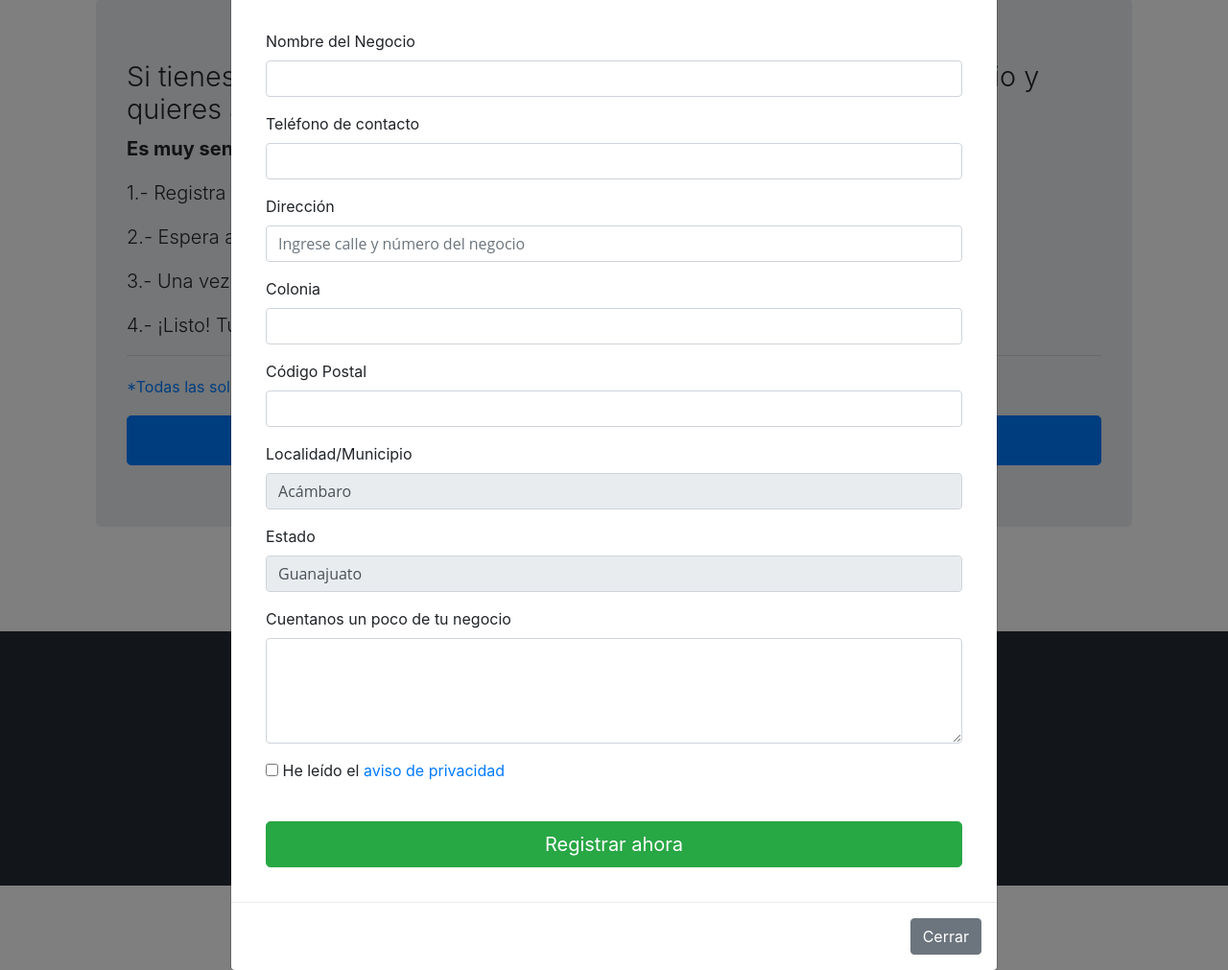
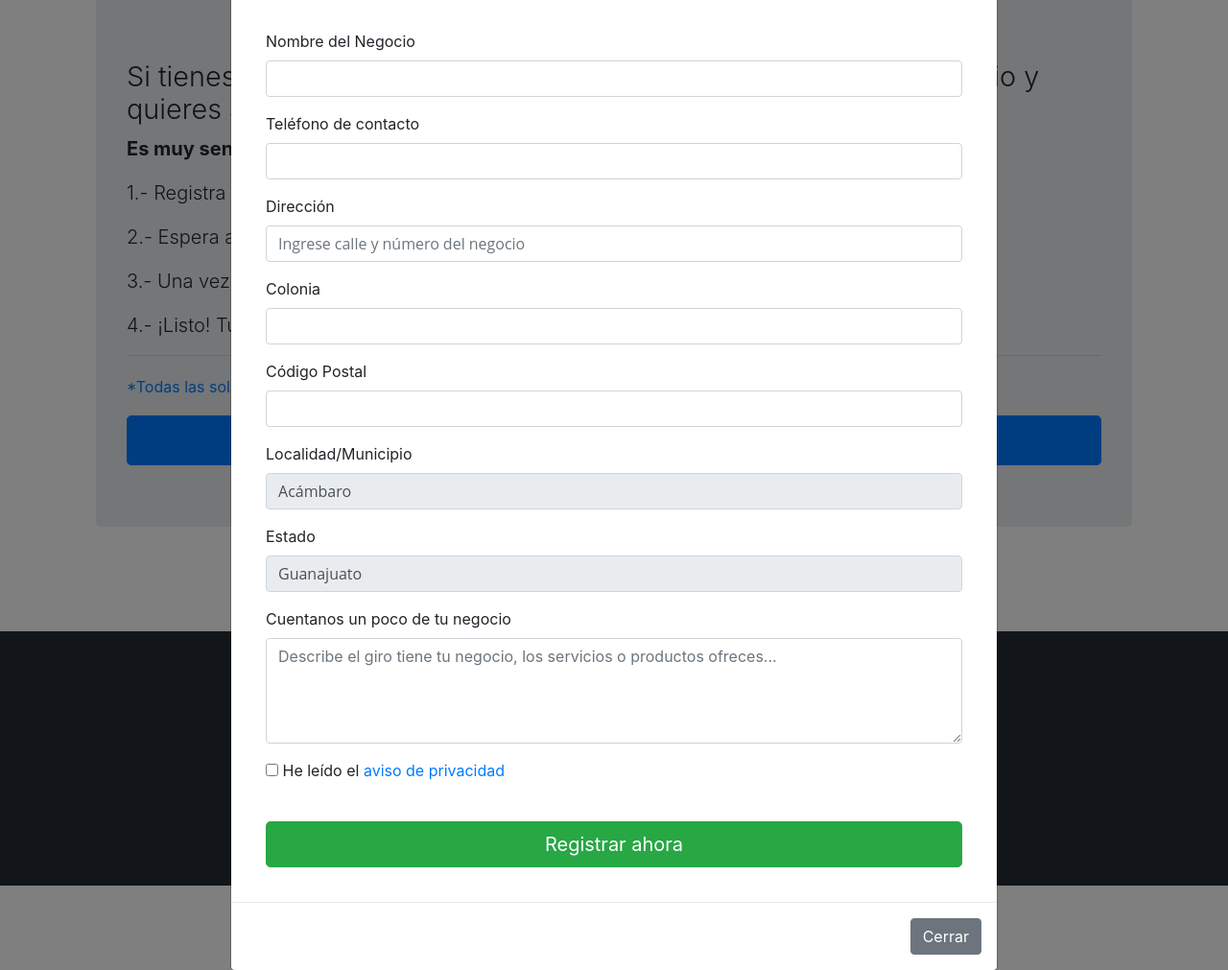
Before and after one commit to rigox100/MiAcambaro, a PHP site: page /registro.php in a window 1280 px wide, after a click on "¡Registrar mi negocio!". Shown: the part 115-1126 px from the top of the page at 96% size. Run offline with PHP 8.4, Linux system fonts and the light colour scheme; a stand-in replaces the project's code that opens the database connection; some libraries are stand-ins or nearby versions.

Commit message:
release_v1.0

```diff
--- a/registro.php
+++ b/registro.php
@@ -194,7 +194,7 @@ session_start();
 
                                                     <div class="form-group row">
                                                         <label for="descripcion">Cuentanos un poco de tu negocio</label>
-                                                        <textarea name="descripcion" id="descripcion" rows="4" class="form-control"></textarea>
+                                                        <textarea name="descripcion" id="descripcion" rows="4" class="form-control" placeholder="Describe el giro tiene tu negocio, los servicios o productos ofreces..."></textarea>
                                                     </div>
 
 
```
